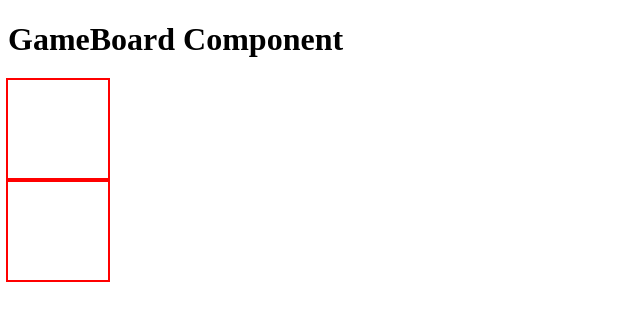
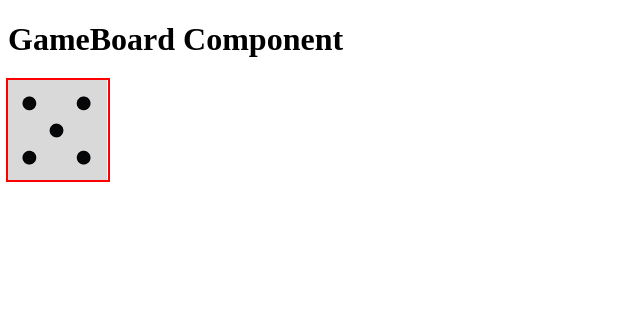
Before and after one commit to istvzsig/the-cameleon, a React (Vite) app: page / in a window 1280 px wide. Shown: the top 320 px of the page, without its empty margins (0-640 px from the left). Built offline with nearby package versions, Linux system fonts and the light colour scheme.

Commit message:
refactor

```diff
--- a/src/Game.jsx
+++ b/src/Game.jsx
@@ -1,14 +1,11 @@
 import { useState } from "react";
 import GameBoard from "./components/GameBoard/GameBoardComponent";
-import Dice from "./components/Dice/DiceComponent";
 
 export default function Game() {
   const [players, setPlayer] = useState([]);
   return (
     <>
       <GameBoard />
-      <Dice sides={6} />
-      <Dice sides={8} />
     </>
   );
 }
--- a/src/components/Dice/DiceComponent.jsx
+++ b/src/components/Dice/DiceComponent.jsx
@@ -1,49 +1,8 @@
-import { useEffect, useRef } from "react";
 import PropTypes from "prop-types";
 import { useRollingDice } from "./hook";
 import './dice.css';
+import { DiceFace } from "./DiceFace";
 
-const faces = {
-  1: { sX: 100, sY: 0 },
-  2: { sX: 0, sY: 100 },
-  3: { sX: 100, sY: 100 },
-  4: { sX: 100, sY: 300 },
-  5: { sX: 200, sY: 100 },
-  6: { sX: 100, sY: 200 },
-}
-
-function DiceFace({ number, imageUrl, rollDice }) {
-  const ref = useRef();
-
-  function draw() {
-    rollDice();
-    if (number) {
-      const canvas = ref.current;
-      if (canvas) {
-        const context = canvas.getContext("2d");
-        const img = new Image();
-
-        img.src = imageUrl;
-        img.onload = () => {
-          context.clearRect(0, 0, canvas.width, canvas.height);
-          context.drawImage(
-            img, // Source image
-            faces[number].sX, faces[number].sY, // sX, sY
-            canvas.width, canvas.height, // sW, sH
-            0, 0, // dX, dY
-            canvas.width, canvas.height // dW, dH
-          );
-        };
-      }
-    }
-  }
-
-  useEffect(() => {
-    draw();
-  }, [imageUrl]);
-
-  return <canvas onClick={draw} width={100} height={100} ref={ref} className="face"></canvas>;
-}
 
 export default function Dice({ numOfSides, imageUrl }) {
   const { number, rollDice } = useRollingDice({ numOfSides: numOfSides });
--- /dev/null
+++ b/src/components/Dice/DiceFace.jsx
@@ -0,0 +1,43 @@
+import { useRef, useEffect } from "react";
+
+export function DiceFace({ number, imageUrl, rollDice }) {
+    const ref = useRef();
+
+    const faceSources = {
+        1: { sX: 100, sY: 0 },
+        2: { sX: 0, sY: 100 },
+        3: { sX: 100, sY: 100 },
+        4: { sX: 100, sY: 300 },
+        5: { sX: 200, sY: 100 },
+        6: { sX: 100, sY: 200 },
+    };
+
+    function draw() {
+        rollDice();
+        if (number) {
+            const canvas = ref.current;
+            if (canvas) {
+                const context = canvas.getContext("2d");
+                const img = new Image();
+
+                img.src = imageUrl;
+                img.onload = () => {
+                    context.clearRect(0, 0, canvas.width, canvas.height);
+                    context.drawImage(
+                        img, // Source image
+                        faceSources[number].sX, faceSources[number].sY, // sX, sY
+                        canvas.width, canvas.height, // sW, sH
+                        0, 0, // dX, dY
+                        canvas.width, canvas.height // dW, dH
+                    );
+                };
+            }
+        }
+    }
+
+    useEffect(() => {
+        draw();
+    }, [imageUrl]);
+
+    return <canvas onClick={draw} width={100} height={100} ref={ref} className="face"></canvas>;
+}
--- a/src/components/GameBoard/GameBoardComponent.jsx
+++ b/src/components/GameBoard/GameBoardComponent.jsx
@@ -1,8 +1,15 @@
+import Dice from "../Dice/DiceComponent";
+
+const SixSidedDice = () => <Dice numOfSides={6} imageUrl="../../public/dice-6.png" />
+const EightSidedDice = () => <Dice numOfSides={8} />
+
 // eslint-disable-next-line no-unused-vars
 export default function GameBoard() {
   return (
     <div className="game--board">
       <h1>GameBoard Component</h1>
+      <SixSidedDice />
+      {/* <EightSidedDice /> */}
     </div>
   );
 }
```
Also changed, not shown: public/dice-6.png (added), public/dice-6.svg (added).
